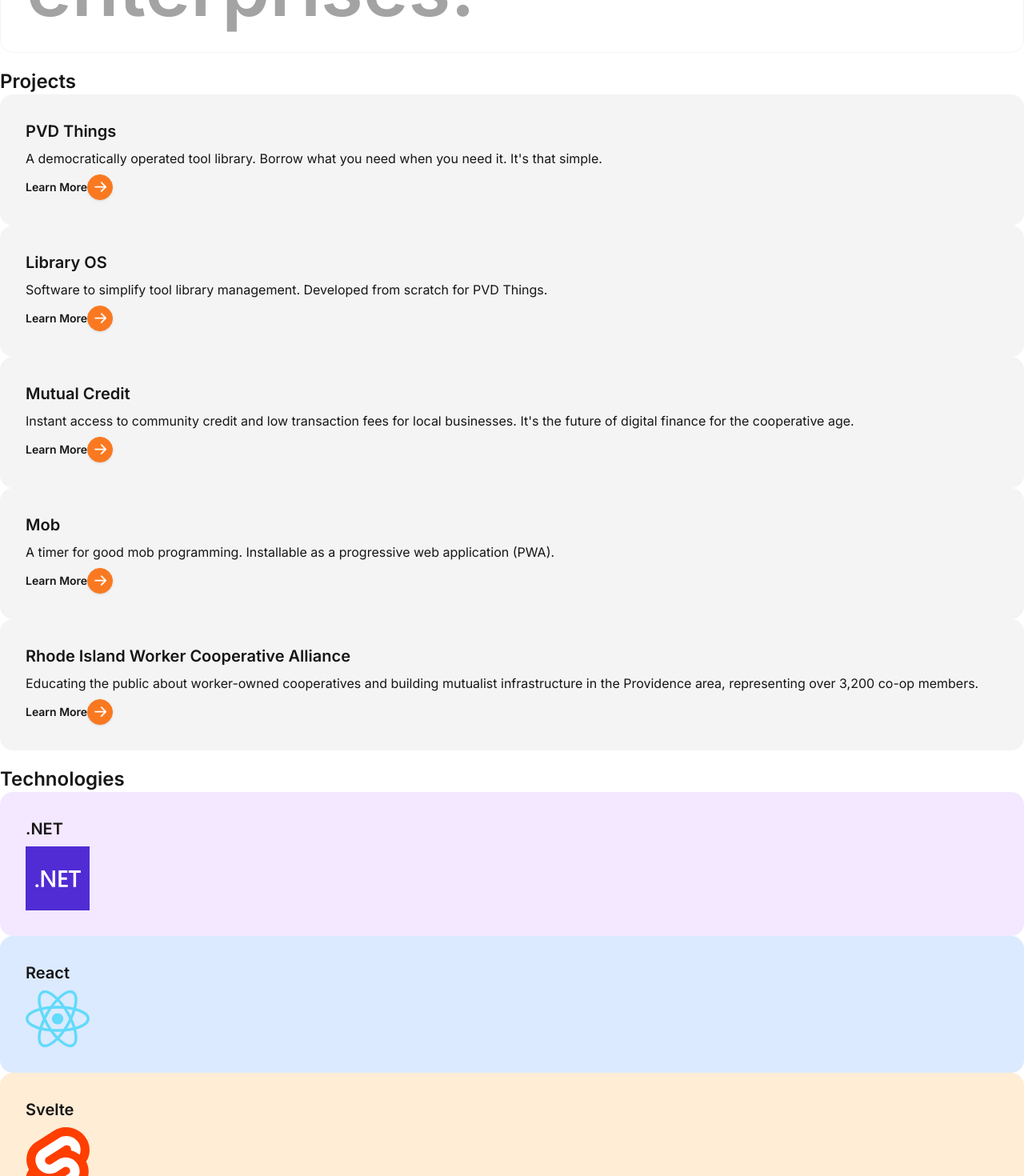
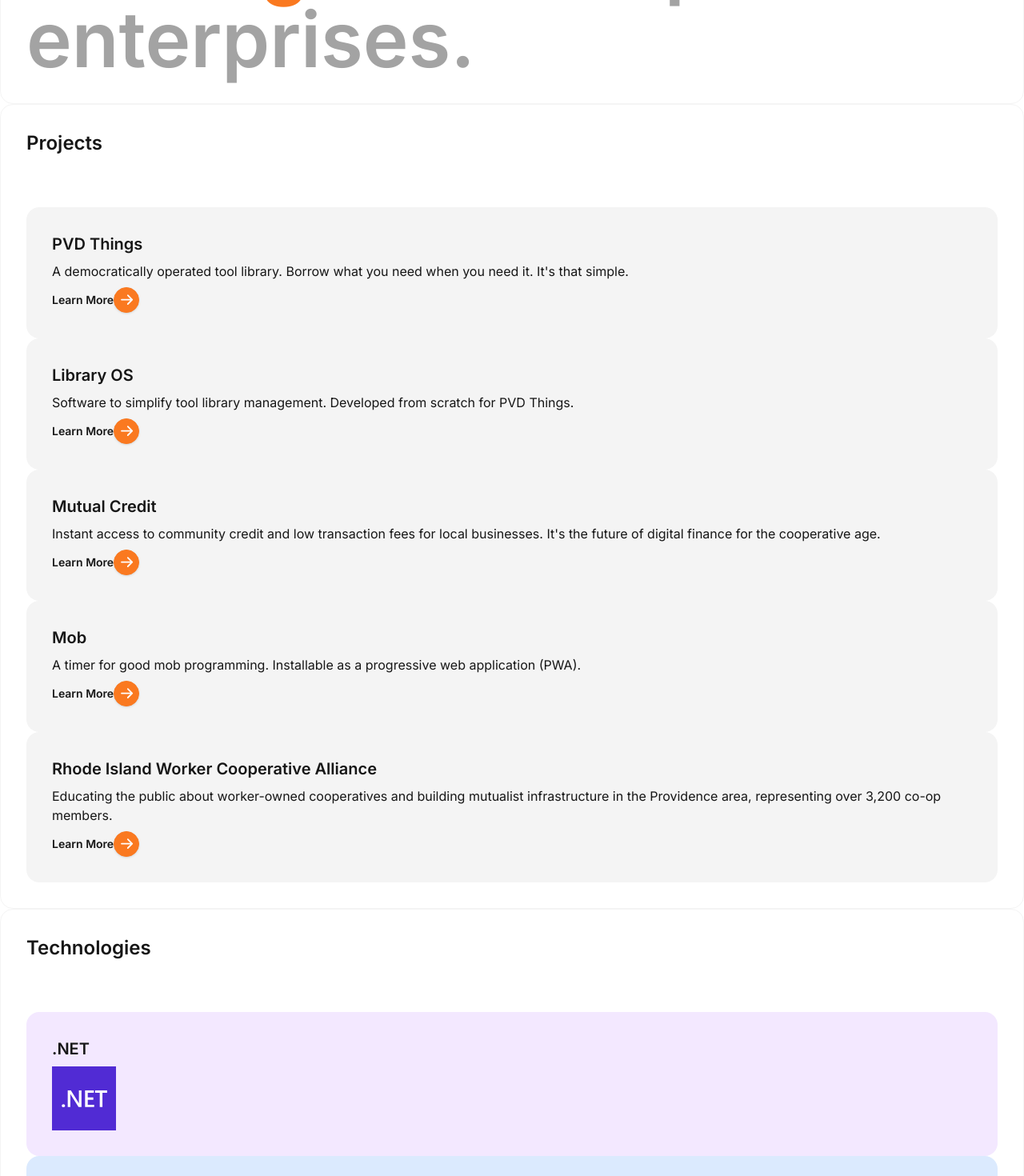
Before and after one commit to dillonfagan/dillonfagan.github.io, a Next.js app: page / in a window 1280 px wide. Shown: the part 420-1890 px from the top of the page at 80% size. Built offline with nearby package versions, Linux system fonts and the light colour scheme.

Commit message:
Nest sections in outlined cards

```diff
--- a/views/Hero/Hero.tsx
+++ b/views/Hero/Hero.tsx
@@ -1,18 +1,19 @@
 "use client";
-import { Card, Image, Text } from "@/components";
-import { Backgrounds } from "@/components/style";
+import { Card, Text } from "@/components";
 import { ProjectsProvider } from "@/content";
-import SectionHeading from "./SectionHeading";
 import Projects from "./Projects";
+import Technologies from "./Technologies";
 
 export default () => {
   return (
     <ProjectsProvider>
       <main className="flex flex-col gap-4 lg:gap-8 items-stretch mx-auto w-screen p-4 lg:p-8">
-        <Text.Heading h="h1" size="3xl">
-          Dillon Fagan
-        </Text.Heading>
         <Card.Outlined>
+          <Card.Body>
+            <Text.Heading h="h1" size="3xl">
+              Dillon Fagan
+            </Text.Heading>
+          </Card.Body>
           <Card.Body>
             <Text.Hero>
               I <Text.Primary>develop</Text.Primary> software,
@@ -24,45 +25,9 @@
             </Text.Hero>
           </Card.Body>
         </Card.Outlined>
-        <SectionHeading>Projects</SectionHeading>
         <Projects />
-        <SectionHeading>Technologies</SectionHeading>
-        <section className="grid grid-cols-2 md:grid-cols-3 xl:grid-cols-4 gap-4 lg:gap-8 h-64 xl:h-36">
-          {tech.map(({ color, image, title }) => (
-            <Card key={`tech-${title}`} bg={color} relative>
-              <Card.Body>
-                <Text.Heading size="xl">{title}</Text.Heading>
-                <div className="absolute -bottom-1 -right-1">
-                  <Image src={image} alt={title} height={80} width={80} />
-                </div>
-              </Card.Body>
-            </Card>
-          ))}
-        </section>
+        <Technologies />
       </main>
     </ProjectsProvider>
   );
 };
-
-const tech = Object.freeze([
-  {
-    title: ".NET",
-    image: "/icons/dotnet-mark.svg",
-    color: Backgrounds.purple[100],
-  },
-  {
-    title: "React",
-    image: "/icons/react-mark.svg",
-    color: Backgrounds.blue[100],
-  },
-  {
-    title: "Svelte",
-    image: "/icons/svelte-mark.svg",
-    color: Backgrounds.orange[100],
-  },
-  {
-    title: "Flutter",
-    image: "/icons/flutter-mark.svg",
-    color: Backgrounds.sky[100],
-  },
-]);
--- a/views/Hero/Projects.tsx
+++ b/views/Hero/Projects.tsx
@@ -1,5 +1,6 @@
 import { ArrowLink, Card, Text } from "@/components";
 import { useProjects } from "@/content";
+import SectionHeading from "./SectionHeading";
 
 const Projects = () => {
   const { projects } = useProjects();
@@ -34,6 +35,11 @@
   );
 
   return (
+    <Card.Outlined>
+      <Card.Body>
+        <SectionHeading>Projects</SectionHeading>
+      </Card.Body>
+      <Card.Body>
         <section className="grid grid-cols-1 md:grid-cols-2 xl:grid-cols-3 gap-4 lg:gap-8">
           {projects.map(({ title, summary, url }) => (
             <ProjectCard
@@ -44,6 +50,8 @@
             />
           ))}
         </section>
+      </Card.Body>
+    </Card.Outlined>
   );
 };
 
--- a/views/Hero/SectionHeading.tsx
+++ b/views/Hero/SectionHeading.tsx
@@ -1,13 +1,11 @@
-import { Margin, Text } from "@/components";
+import { Text } from "@/components";
 import { PropsWithChildren } from "react";
 
 const SectionHeading = ({ children }: PropsWithChildren) => {
   return (
-    <Margin top={5}>
-      <Text.Heading h="h2" size="2xl">
-        {children}
-      </Text.Heading>
-    </Margin>
+    <Text.Heading h="h2" size="2xl">
+      {children}
+    </Text.Heading>
   );
 };
 
--- /dev/null
+++ b/views/Hero/Technologies.tsx
@@ -0,0 +1,52 @@
+import { Card, Image, Text } from "@/components";
+import { Backgrounds } from "@/components/style";
+import SectionHeading from "./SectionHeading";
+
+const Technologies = () => {
+  return (
+    <Card.Outlined>
+      <Card.Body>
+        <SectionHeading>Technologies</SectionHeading>
+      </Card.Body>
+      <Card.Body>
+        <section className="grid grid-cols-2 md:grid-cols-3 xl:grid-cols-4 gap-4 lg:gap-8 h-64 xl:h-36">
+          {tech.map(({ color, image, title }) => (
+            <Card key={`tech-${title}`} bg={color} relative>
+              <Card.Body>
+                <Text.Heading size="xl">{title}</Text.Heading>
+                <div className="absolute -bottom-1 -right-1">
+                  <Image src={image} alt={title} height={80} width={80} />
+                </div>
+              </Card.Body>
+            </Card>
+          ))}
+        </section>
+      </Card.Body>
+    </Card.Outlined>
+  );
+};
+
+const tech = Object.freeze([
+  {
+    title: ".NET",
+    image: "/icons/dotnet-mark.svg",
+    color: Backgrounds.purple[100],
+  },
+  {
+    title: "React",
+    image: "/icons/react-mark.svg",
+    color: Backgrounds.blue[100],
+  },
+  {
+    title: "Svelte",
+    image: "/icons/svelte-mark.svg",
+    color: Backgrounds.orange[100],
+  },
+  {
+    title: "Flutter",
+    image: "/icons/flutter-mark.svg",
+    color: Backgrounds.sky[100],
+  },
+]);
+
+export default Technologies;
```
Lines whose indentation alone changed are shown as unchanged.
